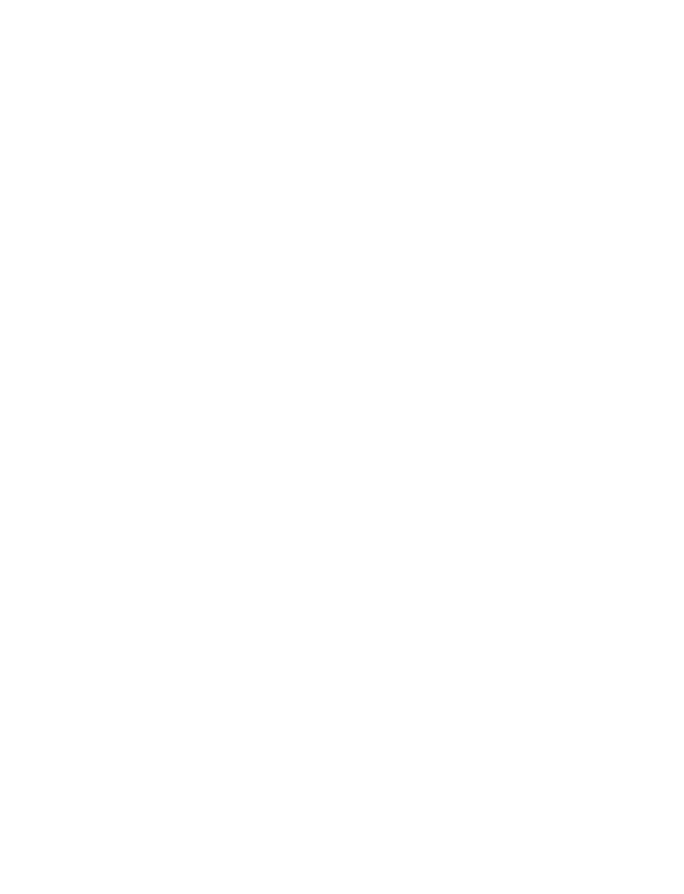
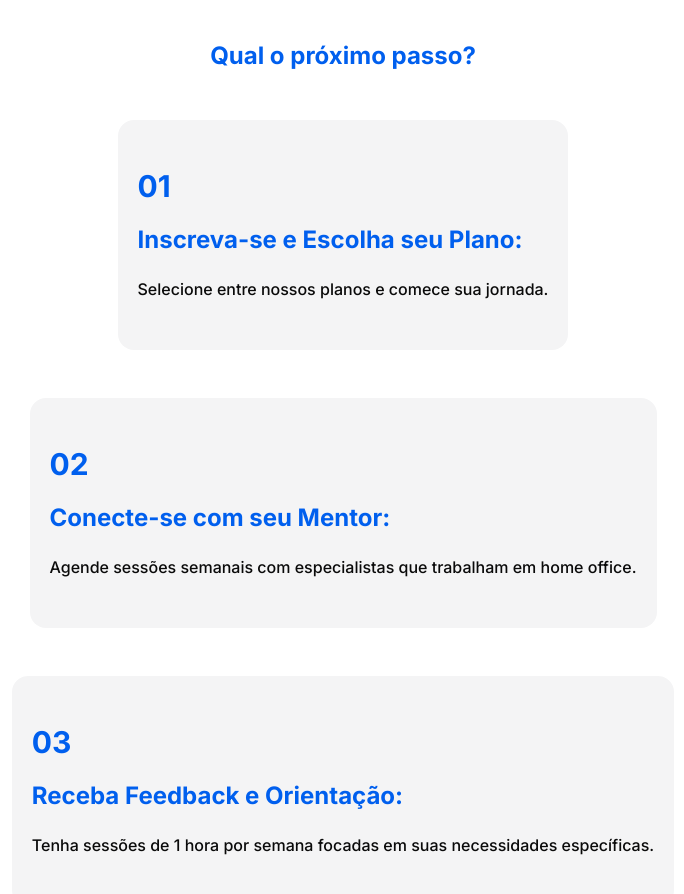
Before and after one commit to gustavogarciac/aceleracao-impulse, a Next.js app: page / in a window 1280 px wide. Shown: the part 2880-3774 px from the top of the page, without its empty margins (297-981 px from the left). Before the commit the page ends 2864 px from the top, so only its background shows below. Built offline with nearby package versions, Linux system fonts and the light colour scheme.

Commit message:
feat: next steps section

```diff
--- a/src/app/_components/sections/access-and-cards-section.tsx
+++ b/src/app/_components/sections/access-and-cards-section.tsx
@@ -2,7 +2,7 @@
 
 import { Button } from '@/components/button'
 import { Card, CardContent, CardTitle } from '@/components/card'
-import { cards } from '@/consts/cards'
+import { whosTheProgramForCards } from '@/consts/cards'
 
 export const AccessAndCardsSection = () => {
   return (
@@ -50,7 +50,7 @@
         O Programa é para você que:
       </h2>
 
-      {cards.map((card) => (
+      {whosTheProgramForCards.map((card) => (
         <Card key={card.title}>
           <CardTitle>{card.title}</CardTitle>
           <CardContent>{card.content}</CardContent>
--- /dev/null
+++ b/src/app/_components/sections/next-steps-section.tsx
@@ -0,0 +1,22 @@
+import React from 'react'
+
+import { Card, CardContent, CardIndex, CardTitle } from '@/components/card'
+import { nextStepsCards } from '@/consts/cards'
+
+export const NextStepsSection = () => {
+  return (
+    <section className="flex flex-col items-center justify-center gap-12 pt-10 px-6 pb-20">
+      <h2 className="subtitle text-center font-bold text-2xl text-theme-blue-default">
+        Qual o próximo passo?
+      </h2>
+
+      {nextStepsCards.map((card, index) => (
+        <Card key={card.title} variant={'secondary'}>
+          <CardIndex index={index + 1} variant={'secondary'} />
+          <CardTitle variant={'secondary'}>{card.title}</CardTitle>
+          <CardContent>{card.content}</CardContent>
+        </Card>
+      ))}
+    </section>
+  )
+}
--- a/src/app/page.tsx
+++ b/src/app/page.tsx
@@ -1,5 +1,6 @@
 import { Hero } from './_components/hero'
 import { AccessAndCardsSection } from './_components/sections/access-and-cards-section'
+import { NextStepsSection } from './_components/sections/next-steps-section'
 
 export default function Home() {
   return (
@@ -7,6 +8,8 @@
       <Hero />
 
       <AccessAndCardsSection />
+
+      <NextStepsSection />
     </main>
   )
 }
--- a/src/components/card.tsx
+++ b/src/components/card.tsx
@@ -1,29 +1,72 @@
+import { cva, type VariantProps } from 'class-variance-authority'
 import React from 'react'
+
+import { cn } from '@/lib/utils'
+
+const cardVariants = cva('px-5 py-12 rounded-2xl flex flex-col gap-5', {
+  variants: {
+    variant: {
+      default: 'border border-zinc-50 text-center',
+      secondary: 'bg-zinc-100 text-start',
+    },
+  },
+  defaultVariants: {
+    variant: 'default',
+  },
+})
 
 type CardProps = {
   children: React.ReactNode
 }
 
-type CardTitleProps = CardProps & object
+type CardContainerProps = CardProps &
+  VariantProps<typeof cardVariants> & {
+    className?: string
+  }
+
+type CardTitleProps = CardProps & {
+  variant?: VariantProps<typeof cardVariants>['variant']
+}
 
 type CardContentProps = CardProps & object
 
-const Card = ({ children }: CardProps) => {
+type CardIndexProps = {
+  index: number
+  variant?: VariantProps<typeof cardVariants>['variant']
+}
+
+const Card = ({ children, variant }: CardContainerProps) => {
+  return <div className={cn(cardVariants({ variant }))}>{children}</div>
+}
+
+const CardIndex = ({ index, variant }: CardIndexProps) => {
   return (
-    <div className="px-5 py-12 border rounded-2xl border-zinc-50 flex flex-col gap-5">
-      {children}
-    </div>
+    <span
+      className={cn(
+        'text-start font-bold text-3xl',
+        variant === 'secondary' && 'text-theme-blue-default',
+      )}
+    >
+      {index.toString().padStart(2, '0')}
+    </span>
   )
 }
 
-const CardTitle = ({ children }: CardTitleProps) => {
-  return <h5 className="font-bold text-2xl text-center">{children}</h5>
+const CardTitle = ({ children, variant }: CardTitleProps) => {
+  return (
+    <h5
+      className={cn(
+        'font-bold text-2xl',
+        variant === 'secondary' && 'text-theme-blue-default',
+      )}
+    >
+      {children}
+    </h5>
+  )
 }
 
 const CardContent = ({ children }: CardContentProps) => {
-  return (
-    <div className="leading-relaxed font-medium text-center">{children}</div>
-  )
+  return <div className="leading-relaxed font-medium">{children}</div>
 }
 
-export { Card, CardTitle, CardContent }
+export { Card, CardIndex, CardTitle, CardContent }
--- a/src/consts/cards.ts
+++ b/src/consts/cards.ts
@@ -1,4 +1,4 @@
-export const cards = [
+export const whosTheProgramForCards = [
   {
     title: 'Quer sair da CLT e ir para o Digital',
     content:
@@ -30,3 +30,25 @@
       'Se a liberdade de trabalhar de qualquer lugar e ter um horário flexível é importante para você, nosso serviço pode direcionar sua carreira e acelerar seus resultados',
   },
 ]
+
+export const nextStepsCards = [
+  {
+    title: 'Inscreva-se e Escolha seu Plano:',
+    content: 'Selecione entre nossos planos e comece sua jornada.',
+  },
+  {
+    title: 'Conecte-se com seu Mentor:',
+    content:
+      'Agende sessões semanais com especialistas que trabalham em home office.',
+  },
+  {
+    title: 'Receba Feedback e Orientação:',
+    content:
+      'Tenha sessões de 1 hora por semana focadas em suas necessidades específicas.',
+  },
+  {
+    title: 'Acompanhe seu Progresso:',
+    content:
+      'Veja suas melhorias ao longo do tempo e sinta-se confiante em suas habilidades e direções.',
+  },
+]
```
